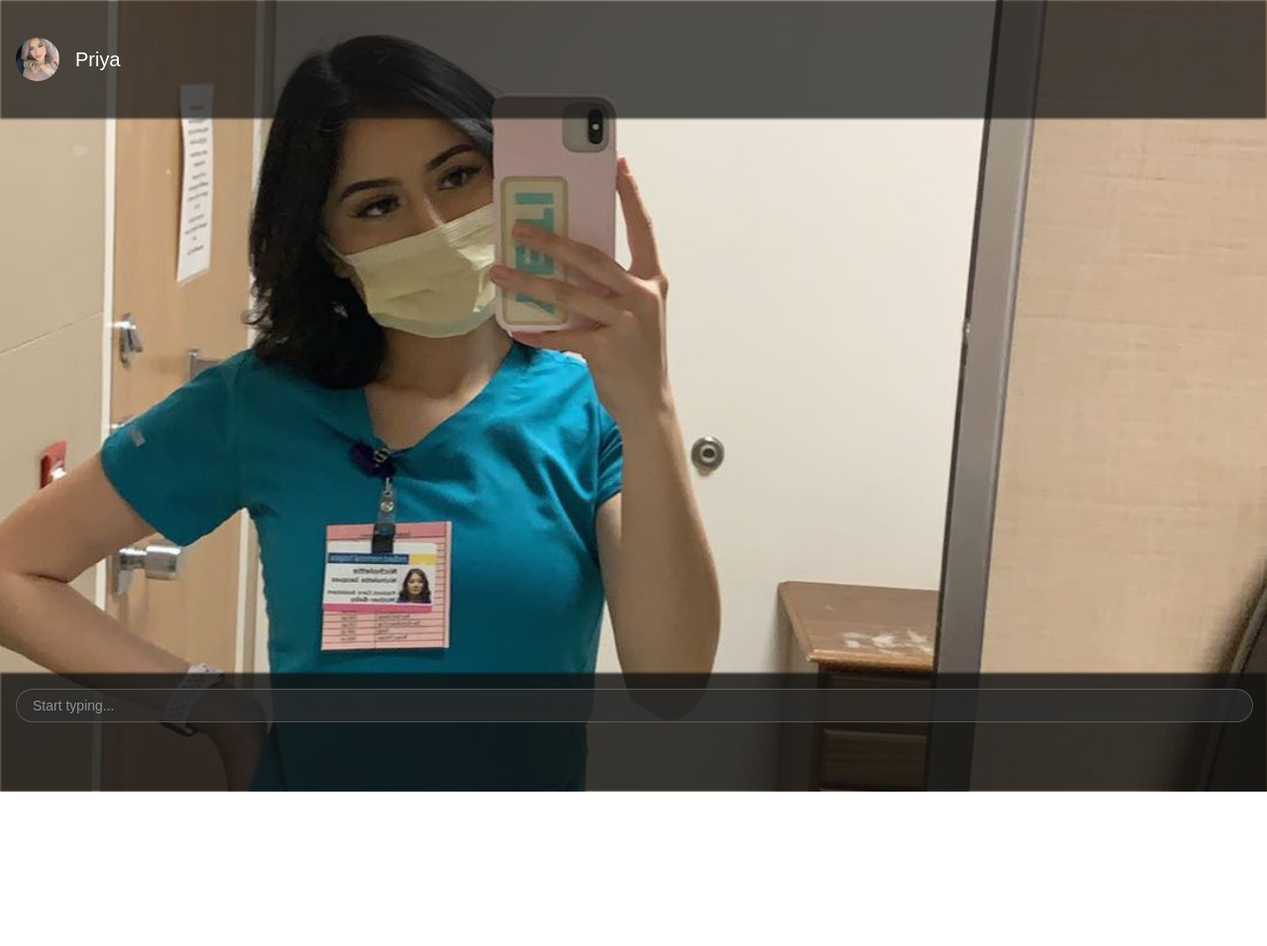
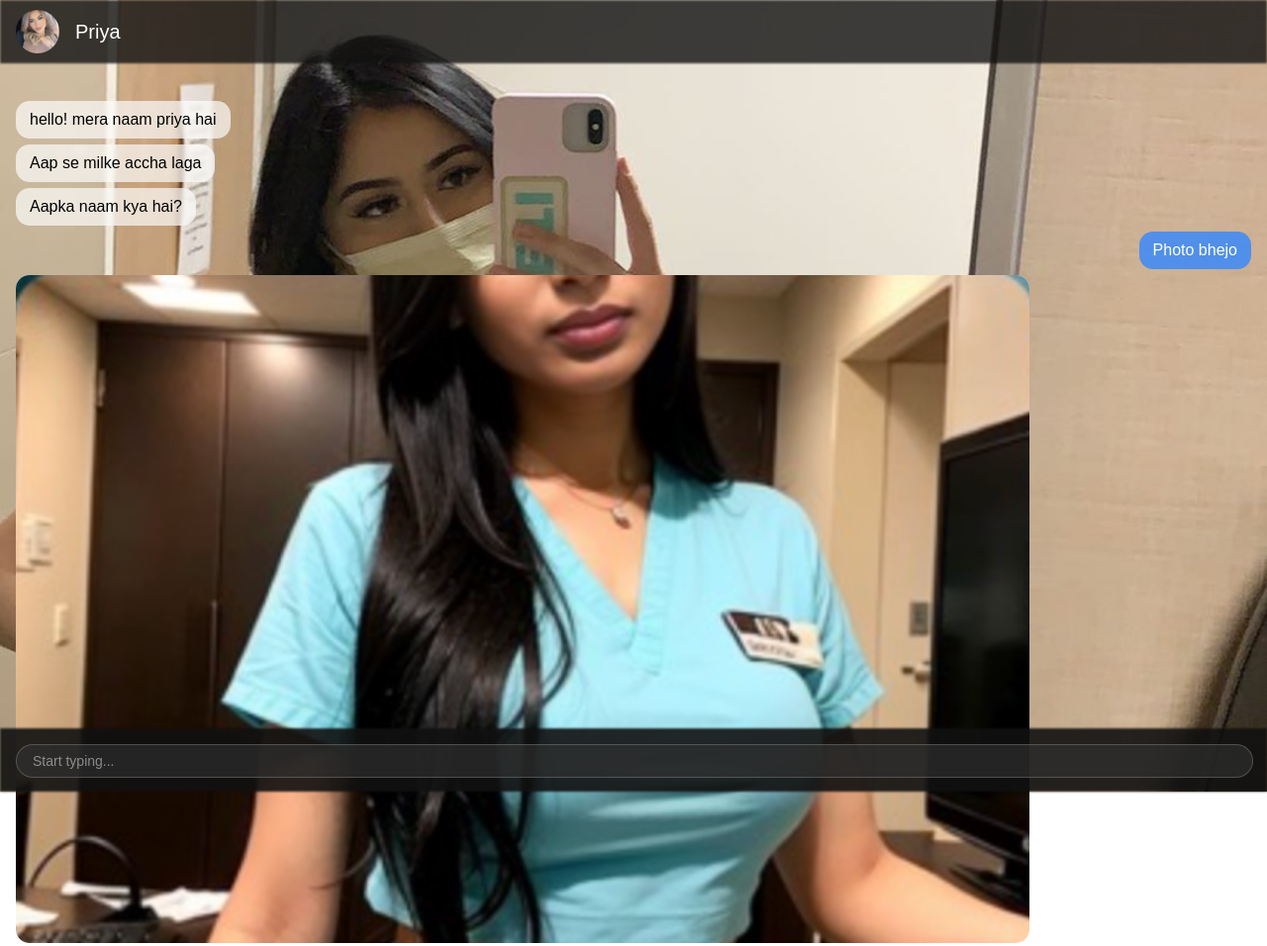
Before and after one commit to alcatraz627/dummy-chat-page, a plain HTML site: page chat/chat.html in a window 1280 px wide. Shown: the top 956 px of the page at 99% size. Before the commit the page ends 800 px from the top, so only its background shows below. Drawn offline with Linux system fonts and the light colour scheme.

Commit message:
set up the basic chat feature and ui

```diff
--- /dev/null
+++ b/chat/chat.css
@@ -0,0 +1,146 @@
+html,
+body {
+  margin: 0;
+  padding: 0;
+  height: 100%;
+  font-family: sans-serif;
+}
+body {
+  display: flex;
+  justify-content: center;
+  justify-items: center;
+  align-items: center;
+  align-content: center;
+  flex-direction: column;
+  outline: none;
+  height: 100vh;
+}
+
+.container {
+  height: 100%;
+  width: 100%;
+  background-image: url("../assets/bg.jpg");
+  background-size: cover;
+  background-repeat: no-repeat;
+  background-position: center;
+
+  display: flex;
+  flex-direction: column;
+}
+
+.top-bar {
+  height: 10%;
+  padding: 0 16px;
+
+  display: flex;
+  flex-direction: row;
+  position: relative;
+  align-items: center;
+  position: relative;
+}
+
+.top-bar-bg {
+  background-color: #111;
+  filter: blur(1px);
+  opacity: 0.8;
+
+  position: absolute;
+  content: "";
+  top: 0;
+  left: 0;
+  width: 100%;
+  height: 100%;
+  z-index: 1;
+}
+
+img.profile-pic {
+  border-radius: 1000px;
+  z-index: 2;
+}
+
+.name {
+  color: #fff;
+  margin-left: 16px;
+  margin-right: auto;
+  z-index: 2;
+  font-size: 20px;
+}
+
+.stats {
+  z-index: 2;
+}
+
+.chat {
+  height: calc(80% - 32px);
+  padding: 32px 16px;
+}
+
+.message {
+  margin: 6px 0;
+  padding: 10px 14px;
+  display: block;
+  border-radius: 14px;
+  backdrop-filter: blur(2px);
+  width: fit-content;
+  display: flex;
+  flex-direction: column-reverse;
+}
+
+.message.other {
+  background-color: #fffa;
+  margin-right: auto;
+}
+
+.message.self {
+  background-color: #38fc;
+  color: #fff;
+  margin-left: auto;
+}
+
+.chat-media {
+  margin: -10px -14px 10px -14px;
+  border-radius: 14px;
+  width: 80vw;
+}
+
+.chat-box {
+  height: 10%;
+
+  display: flex;
+  flex-direction: column;
+  justify-content: center;
+  position: relative;
+
+  padding: 0 16px;
+}
+
+.chat-box-bg {
+  background-color: #111;
+  filter: blur(1px);
+  opacity: 0.9;
+  position: absolute;
+  content: "";
+  top: 0;
+  left: 0;
+  width: 100%;
+  height: 100%;
+  z-index: 7;
+}
+
+input.text-box {
+  z-index: 15;
+  width: calc(100% - 32px);
+  margin: 16px auto auto;
+  border: 12px;
+  padding: 8px 16px;
+  border: 1px solid #fff3;
+  border-radius: 24px;
+  color: #fff;
+  background-color: #3339;
+  font-size: 14px;
+}
+
+::placeholder {
+  color: #fff7;
+  opacity: 1;
+}
--- a/chat/chat.html
+++ b/chat/chat.html
@@ -4,130 +4,7 @@
     <meta charset="UTF-8" />
     <meta name="viewport" content="width=device-width, initial-scale=1.0" />
     <title>Chat</title>
-    <style>
-      html,
-      body {
-        margin: 0;
-        padding: 0;
-        height: 100%;
-        font-family: sans-serif;
-      }
-      body {
-        display: flex;
-        justify-content: center;
-        justify-items: center;
-        align-items: center;
-        align-content: center;
-        flex-direction: column;
-        outline: none;
-        height: 100vh;
-      }
-
-      .container {
-        height: 100%;
-        /* border: 1px solid red; */
-        width: 100%;
-        background-image: url("../assets/bg.jpg");
-        background-size: cover;
-        background-repeat: no-repeat;
-        background-position: center;
-
-        display: flex;
-        flex-direction: column;
-      }
-
-      .top-bar {
-        height: 15%;
-        padding: 0 16px;
-
-        display: flex;
-        flex-direction: row;
-        position: relative;
-        align-items: center;
-        position: relative;
-      }
-
-      .top-bar-bg {
-        background-color: #111;
-        filter: blur(1px);
-        opacity: 0.8;
-
-        filter: blur(1px);
-        opacity: 0.7;
-        position: absolute;
-        content: "";
-        top: 0;
-        left: 0;
-        width: 100%;
-        height: 100%;
-        z-index: 1;
-      }
-
-      img.profile-pic {
-        border-radius: 1000px;
-        z-index: 2;
-      }
-
-      .name {
-        color: #fff;
-        margin-left: 16px;
-        margin-right: auto;
-        z-index: 2;
-        font-size: 20px;
-      }
-
-      .stats {
-        z-index: 2;
-      }
-
-      .chat {
-        height: 70%;
-
-        padding: 0 16px;
-      }
-
-      .chat-box {
-        height: 15%;
-
-        display: flex;
-        flex-direction: column;
-        justify-content: center;
-        position: relative;
-
-        padding: 0 16px;
-      }
-
-      .chat-box-bg {
-        background-color: #111;
-        filter: blur(1px);
-        opacity: 0.8;
-        position: absolute;
-        content: "";
-        top: 0;
-        left: 0;
-        width: 100%;
-        height: 100%;
-        z-index: 7;
-      }
-
-      input.text-box {
-        z-index: 15;
-        width: calc(100% - 32px);
-        margin: 16px auto auto;
-        border: 12px;
-        padding: 8px 16px;
-        border: 1px solid #fff3;
-        border-radius: 24px;
-        color: #fff;
-        background-color: #3339;
-        font-size: 14px;
-      }
-
-      ::placeholder {
-        color: #fff7;
-        opacity: 1;
-      }
-    </style>
+    <link href="./chat.css" rel="stylesheet" />
   </head>
   <body>
     <div class="container">
@@ -143,7 +20,7 @@
         <div class="stats"></div>
       </div>
       <div class="chat"></div>
-      <div class="chat-box">
+      <form class="chat-box" onsubmit="handleSendMessage()">
         <div class="chat-box-bg"></div>
         <input
           type="text"
@@ -151,52 +28,8 @@
           name="chat-textbox"
           placeholder="Start typing..."
         />
-      </div>
+      </form>
     </div>
   </body>
-  <script>
-    const INITIAL_MESSAGES = [
-      {
-        sender: "priya",
-        message: "hello! mera naam priya hai",
-      },
-      {
-        sender: "priya",
-        message: "Aap se milke accha laga",
-      },
-      {
-        sender: "priya",
-        message: "Aapka naam kya hai?",
-      },
-      {
-        sender: "user",
-        message: "Photo bhejo",
-      },
-    ];
-
-    let messages = [];
-    const main = () => {
-      // Seed the initial messages
-      messages = [...INITIAL_MESSAGES];
-    };
-
-    const pushMessage = async (messageVal) => {
-      messages.push({
-        sender: "user",
-        message: typedMessage,
-        sending: true,
-      });
-
-      // Pretend the API is called
-
-      messages[messages.length - 1].sending = false;
-    };
-
-    const sendMessage = () => {
-      const typedMessage = document.getElementsByName("chat-textbox")[0].value;
-      if (!typedMessage) return;
-
-      pushMessage(typedMessage);
-    };
-  </script>
+  <script src="./chat.js"></script>
 </html>
--- /dev/null
+++ b/chat/chat.js
@@ -0,0 +1,88 @@
+const INITIAL_MESSAGES = [
+  {
+    sender: "other",
+    message: "hello! mera naam priya hai",
+  },
+  {
+    sender: "other",
+    message: "Aap se milke accha laga",
+  },
+  {
+    sender: "other",
+    message: "Aapka naam kya hai?",
+  },
+  {
+    sender: "self",
+    message: "Photo bhejo",
+  },
+  {
+    sender: "other",
+    message: "In the office yesterday",
+    media: "../assets/chat-img.png",
+  },
+];
+
+let messages = [];
+const appendMessageToChat = () => {
+  const chat = document.getElementsByClassName("chat")[0];
+  const chatBox = document.getElementsByName("chat-textbox")[0];
+  const message = messages[messages.length - 1];
+
+  const messageElement = document.createElement("div");
+  messageElement.classList.add("message");
+  messageElement.classList.add(message.sender);
+  messageElement.innerText = message.message;
+
+  if (message?.media) {
+    const mediaElement = document.createElement("img");
+    mediaElement.classList.add("chat-media");
+    mediaElement.src = message.media;
+    messageElement.appendChild(mediaElement);
+  }
+
+  chat.appendChild(messageElement);
+  chatBox.value = "";
+};
+
+const handleSendMessage = () => {
+  event.preventDefault();
+  sendMessage();
+};
+
+const pushMessage = async (message, sender = "self", media) => {
+  if (!message) {
+    return;
+  }
+  messages.push({
+    sender,
+    message,
+    media,
+  });
+
+  appendMessageToChat();
+};
+
+const loadOldMessages = () => {
+  INITIAL_MESSAGES.forEach(({ message, sender, media }) => {
+    pushMessage(message, sender, media);
+  });
+};
+
+const sendMessage = () => {
+  const typedMessage = document.getElementsByName("chat-textbox")[0].value;
+  if (!typedMessage) return;
+
+  if (typedMessage.startsWith("sender:")) {
+    pushMessage(typedMessage.split("sender:")[1], "other");
+  } else {
+    pushMessage(typedMessage);
+  }
+};
+
+const main = () => {
+  loadOldMessages();
+
+  // Seed the initial messages
+  messages = [...INITIAL_MESSAGES];
+};
+window.addEventListener("load", main);
```
Also changed, not shown: index.html (+0 -6 lines), assets/chat-img.png (added).
